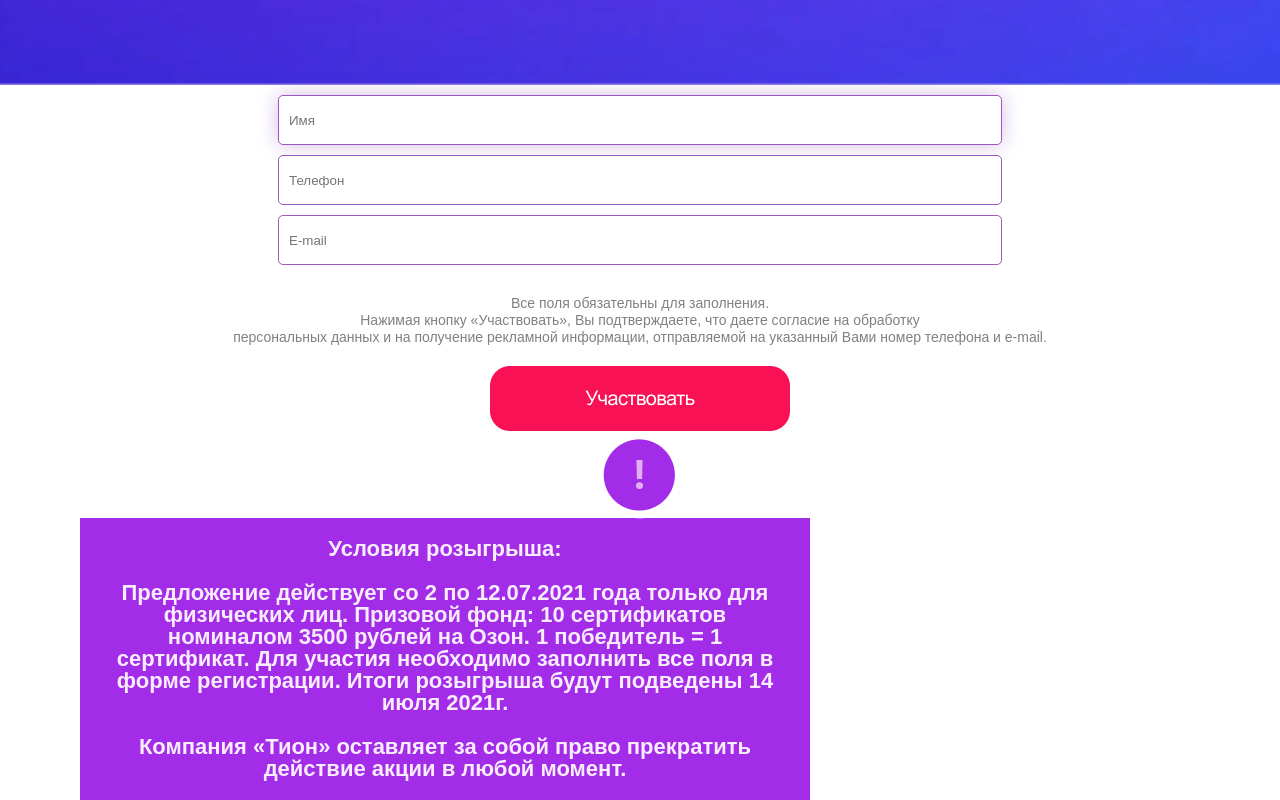
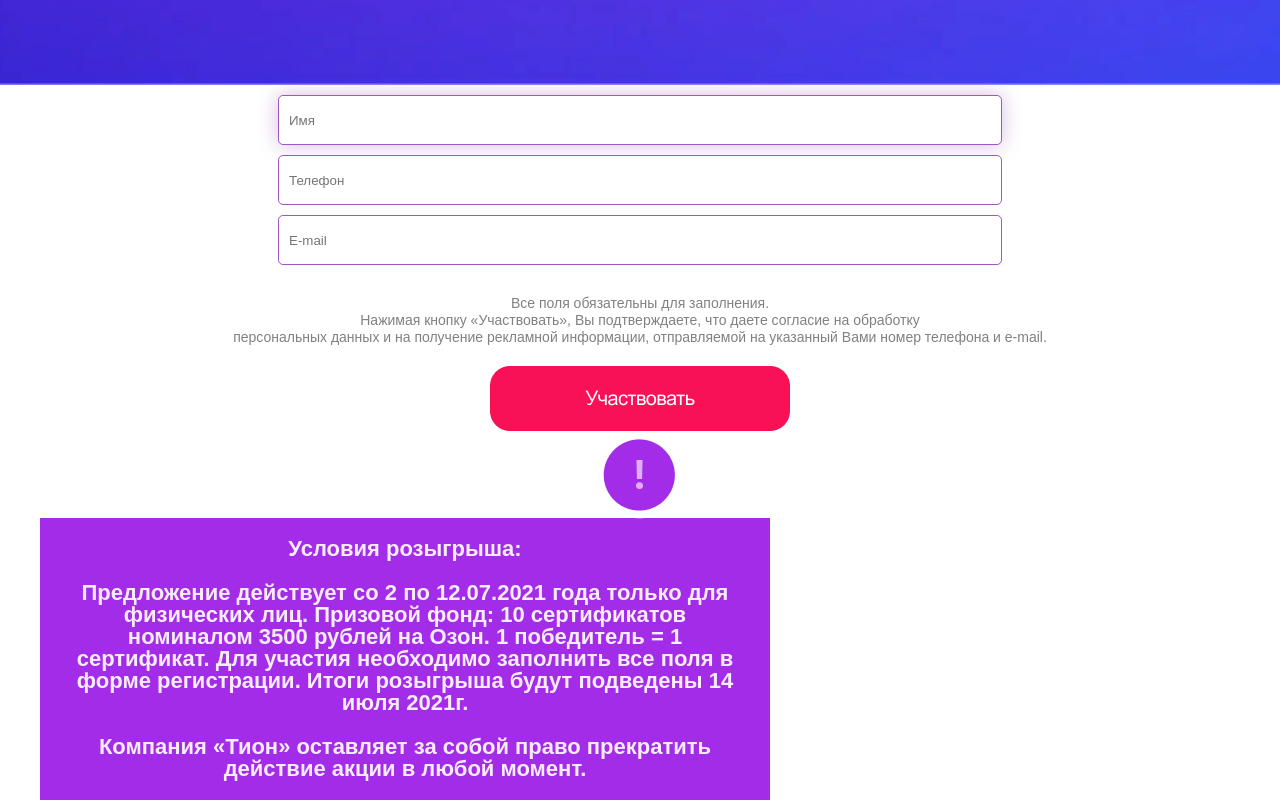
Before and after one commit to KadiRim27/vozdux, a plain HTML site: page index.html in a window 1280 px wide. Shown: the part 1025-1825 px from the top of the page. Drawn offline with nearby package versions, Linux system fonts and the light colour scheme; files that its build step writes are made by us from their sources.

Commit message:
Update style.scss

```diff
--- a/sass/style.scss
+++ b/sass/style.scss
@@ -176,7 +176,7 @@ text-align: center;
 max-width: 730px;
 max-height: 360px;
 background: #A32CE8;
-margin: 0px 0px 0px 40px;
+
 }
 .footertext {
    display: inline-flex;
```
